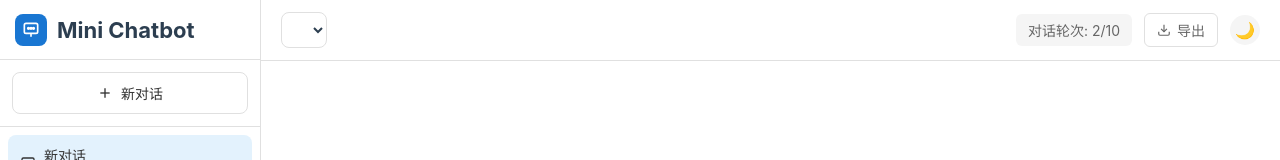
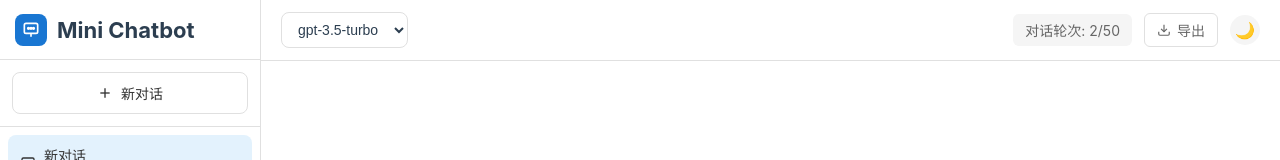
Before and after one commit to joytianya/mini-chatbot, a React (Vite) app in the folder client/: page / in a window 1280 px wide. Shown: the top 160 px of the page. Built offline with nearby package versions, Linux system fonts and the light colour scheme.

Commit message:
更新 CORS 配置和服务器 URL

```diff
--- /dev/null
+++ b/client/src/Config.js
@@ -0,0 +1,10 @@
+export const serverURL = process.env.NODE_ENV === 'production'
+  ? 'https://mini-chatbot-backend.onrender.com'
+  : 'http://localhost:5001';
+
+export const modelOptions = [
+  'gpt-3.5-turbo',
+  'gpt-4'
+];
+
+export const maxHistoryLength = 50;
--- a/client/src/Config.jsx
+++ b/client/src/Config.jsx
@@ -11,7 +11,7 @@ export const maxHistoryLength = 10;  // 添加最大对话长度配置
 //export const serverURL = 'https://mini-chatbot-backend.onrender.com';
 //export const serverURL = 'http://localhost:5001';
 //export const serverURL = window.location.//export const server//export const serverURL = 'URL_ADDRESS-chatbot-backend.onrender.com';
-export const serverURL = process.env.NODE_ENV === 'production'
+export const serverURL = process.env.NODE_ENV === 'development'
   ? 'https://mini-chatbot-backend.onrender.com'
   : window.location.hostname === 'localhost'
     ? 'http://localhost:5001'
```
